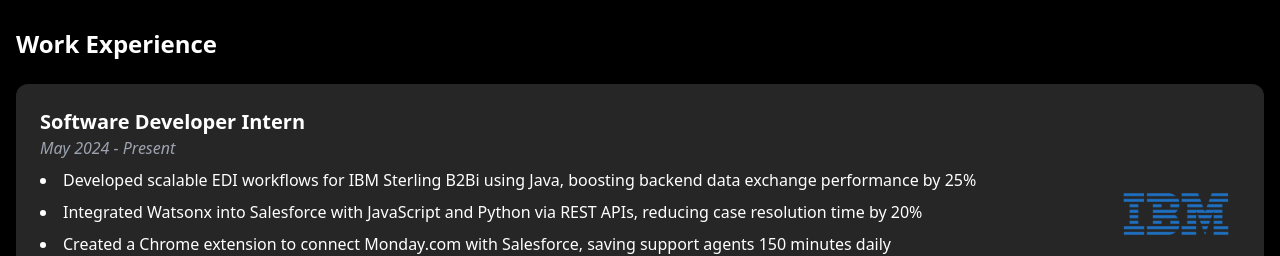
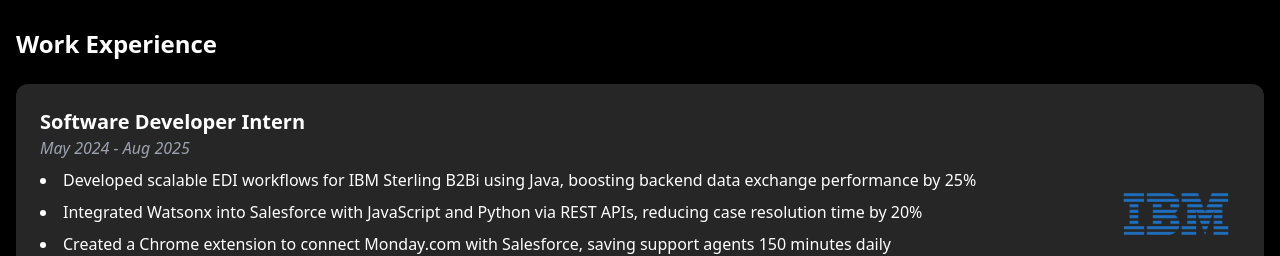
Before and after one commit to rohanuppal/Rohan_Personal_Website, a Next.js app: page / in a window 1280 px wide. Shown: the part 940-1196 px from the top of the page. Built offline with nearby package versions, Linux system fonts and the light colour scheme.

Commit message:
Updated IBM Internship end date

```diff
--- a/app/components/ExperienceSection.tsx
+++ b/app/components/ExperienceSection.tsx
@@ -406,7 +406,7 @@
 	{
 		role: 'Software Developer Intern',
 		company: 'IBM',
-		duration: 'May 2024 - Present',
+		duration: 'May 2024 - Aug 2025',
 		description: [
 			'Developed scalable EDI workflows for IBM Sterling B2Bi using Java, boosting backend data exchange performance by 25%',
       'Integrated Watsonx into Salesforce with JavaScript and Python via REST APIs, reducing case resolution time by 20%',
```
